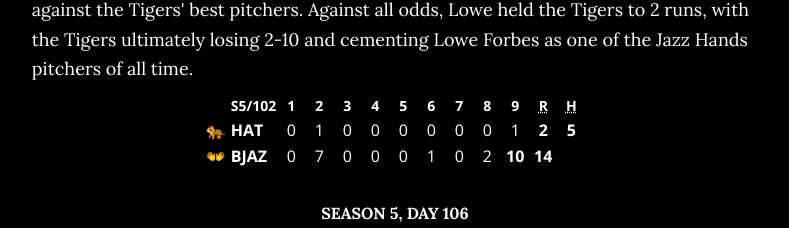
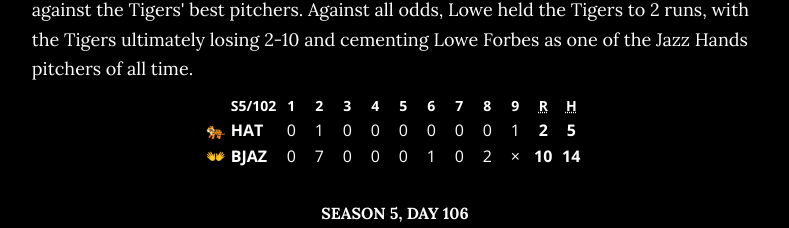
Before and after one commit to iliana/before, a Next.js app: page /_before/histories/jazz-hands in a window 1280 px wide. Shown: the part 1215-1443 px from the top of the page, without its empty margins (245-1034 px from the left). Built offline with nearby package versions, Linux system fonts and the light colour scheme.

Commit message:
Fill unplayed half-innings (fixes #28)

```diff
--- a/components/linescore.jsx
+++ b/components/linescore.jsx
@@ -25,8 +25,8 @@ export default function LineScore({ season, day, away, home }) {
           </tr>
         </thead>
         <tbody>
-          <LineScoreRow team={away} />
-          <LineScoreRow team={home} />
+          <LineScoreRow team={away} innings={away.innings.length} />
+          <LineScoreRow team={home} innings={away.innings.length} />
         </tbody>
       </table>
     </div>
@@ -37,7 +37,7 @@ function minus(count) {
   return count < 0 ? <>&minus;{Math.abs(count)}</> : count;
 }
 
-function LineScoreRow({ team }) {
+function LineScoreRow({ team, innings }) {
   const teamData = getTeam({ id: team.id });
   return (
     <tr>
@@ -49,6 +49,12 @@ function LineScoreRow({ team }) {
           <td className="tw-text-center tw-px-1">{minus(runs)}</td>
         </>
       ))}
+      {[...Array(innings - team.innings.length)].map(() => (
+        <>
+          {/* eslint-disable-next-line react/jsx-key */}
+          <td className="tw-text-center tw-px-1">&times;</td>
+        </>
+      ))}
       <td className="tw-text-center tw-font-bold tw-px-1">{minus(team.innings.reduce((a, b) => a + b, 0))}</td>
       <td className="tw-text-center tw-font-bold tw-px-1">{minus(team.hits)}</td>
     </tr>
```
